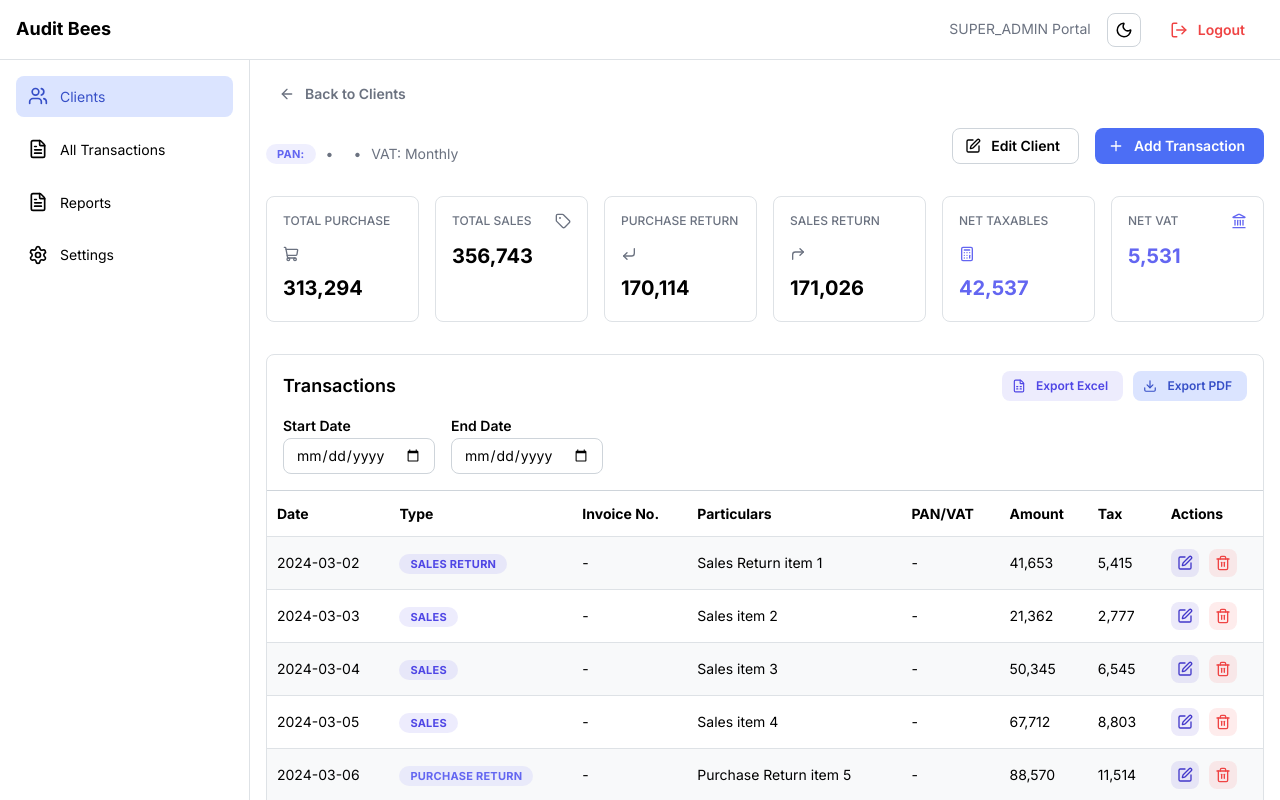
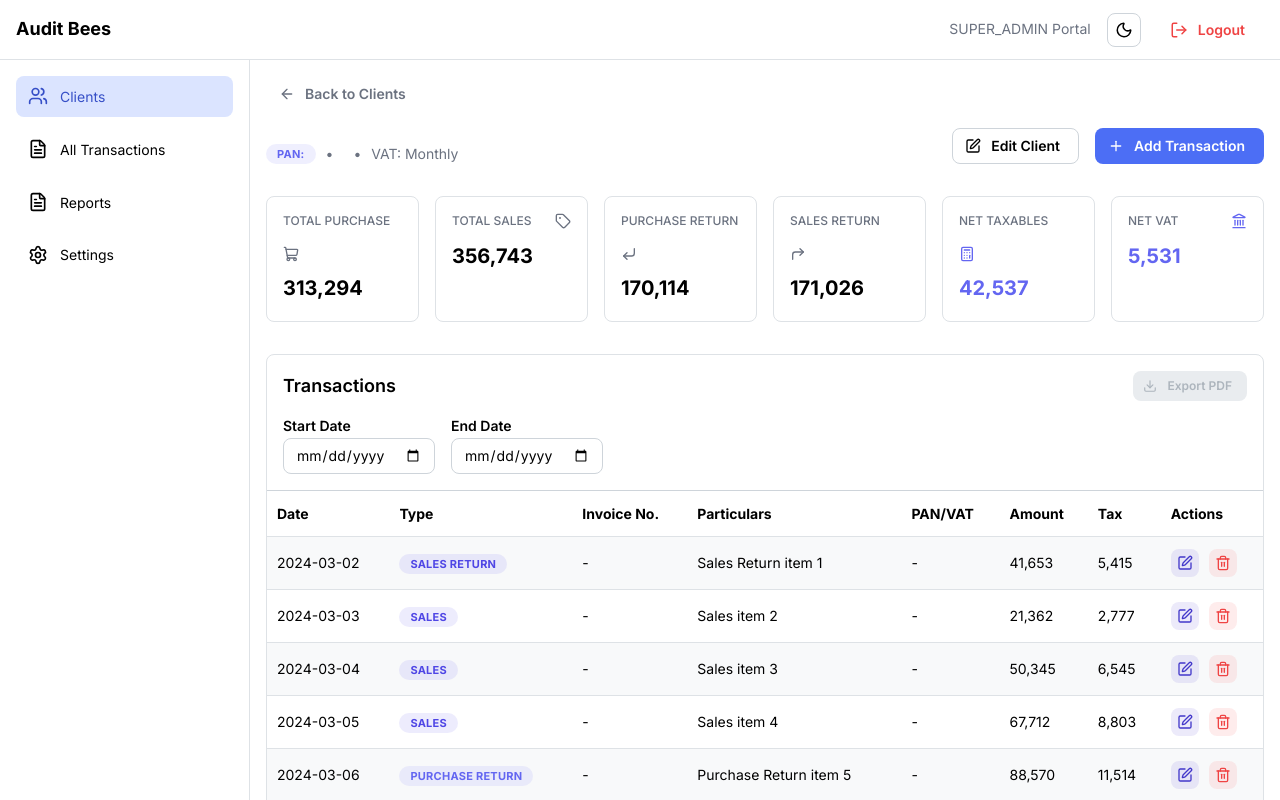
Before and after one commit to rsresta07/audit-bees-ui, a Next.js app: page /admin/clients/1 in a window 1280 px wide. Shown: the top 800 px of the page. Built offline with nearby package versions, Linux system fonts and the light colour scheme.

Commit message:
chore: revert changes from previous commit
This reverts the accidental changes included in the previous commit.

```diff
--- a/src/components/common/CommonButton.tsx
+++ b/src/components/common/CommonButton.tsx
@@ -9,6 +9,7 @@
   component?: any;
   href?: string;
   mb?: string | number;
+  disabled?: boolean;
 }
 
 export function CommonButton({ children, ...props }: CommonButtonProps) {
--- a/src/pages/admin/clients/[id]/index.tsx
+++ b/src/pages/admin/clients/[id]/index.tsx
@@ -348,10 +348,10 @@
           <Group justify="space-between" mb="sm">
             <Title order={3} size="h4">Transactions</Title>
             <Group gap="xs">
-              <CommonButton size="xs" variant="light" color="var(--chart-2)" leftSection={<FileSpreadsheet size={14} />} onClick={handleExportExcel}>
+              {/* <CommonButton size="xs" variant="light" color="var(--chart-2)" leftSection={<FileSpreadsheet size={14} />} onClick={handleExportExcel}>
                 Export Excel
-              </CommonButton>
-              <CommonButton size="xs" variant="light" leftSection={<Download size={14} />} onClick={handleExportPDF}>
+              </CommonButton> */}
+              <CommonButton size="xs" variant="light" leftSection={<Download size={14} />} onClick={handleExportPDF} disabled={true}>
                 Export PDF
               </CommonButton>
             </Group>
--- a/src/pages/admin/clients/index.tsx
+++ b/src/pages/admin/clients/index.tsx
@@ -264,7 +264,7 @@
             onChange={(e) => setSearch(e.target.value)}
           />
           <CommonFilter
-            label="Filter by VAT Period:"
+            // label="Filter by VAT Period:"
             value={vatFilter || ""}
             onChange={setVatFilter}
             allLabel="All VAT Periods"
```
